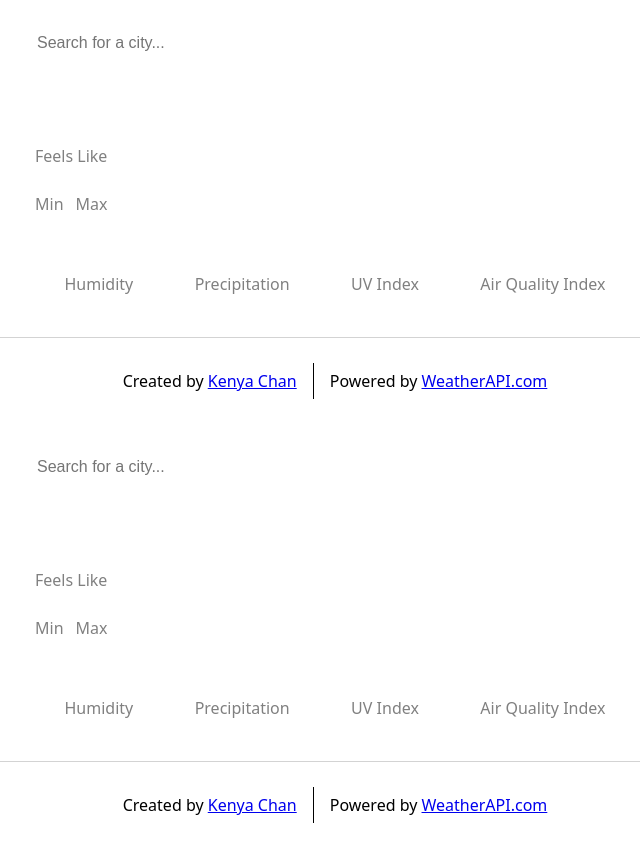
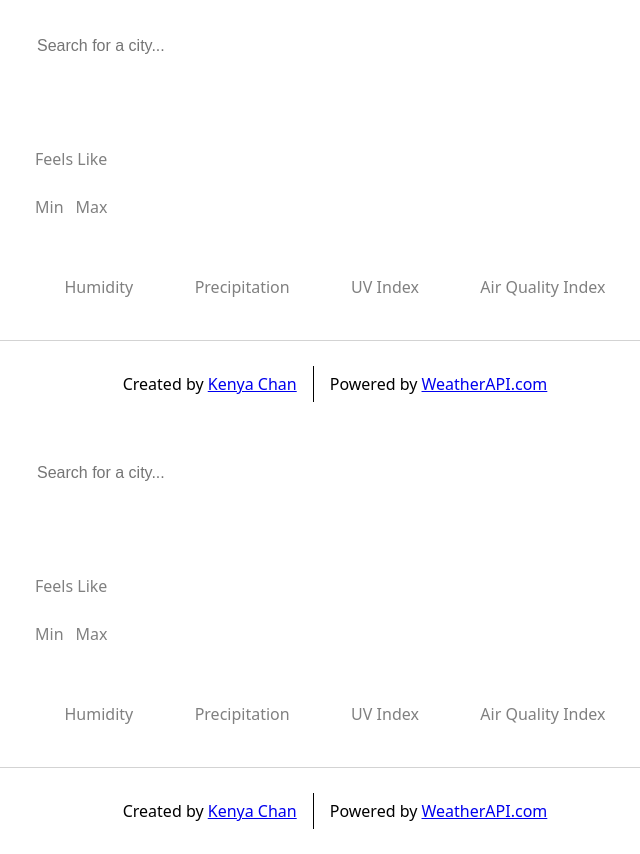
Before and after one commit to kenyachan/weather-app, a website built with webpack: page dist/index.html in a window 1280 px wide. Shown: the whole page, without its empty margins (305-945 px from the left). Built offline with nearby package versions, Linux system fonts and the light colour scheme; no server answers.

Commit message:
Fix search bar padding

```diff
--- a/src/css/weather.css
+++ b/src/css/weather.css
@@ -60,10 +60,11 @@ main {
 }
 
 #search-bar {
+	background: none;
 	border: 2px solid transparent;
 	font-size: 1rem;
 	width: 200px;
-	padding-bottom: 3px;
+	padding: 3px 0;
 	transition: border .25s ease-out;
 }
 
```
